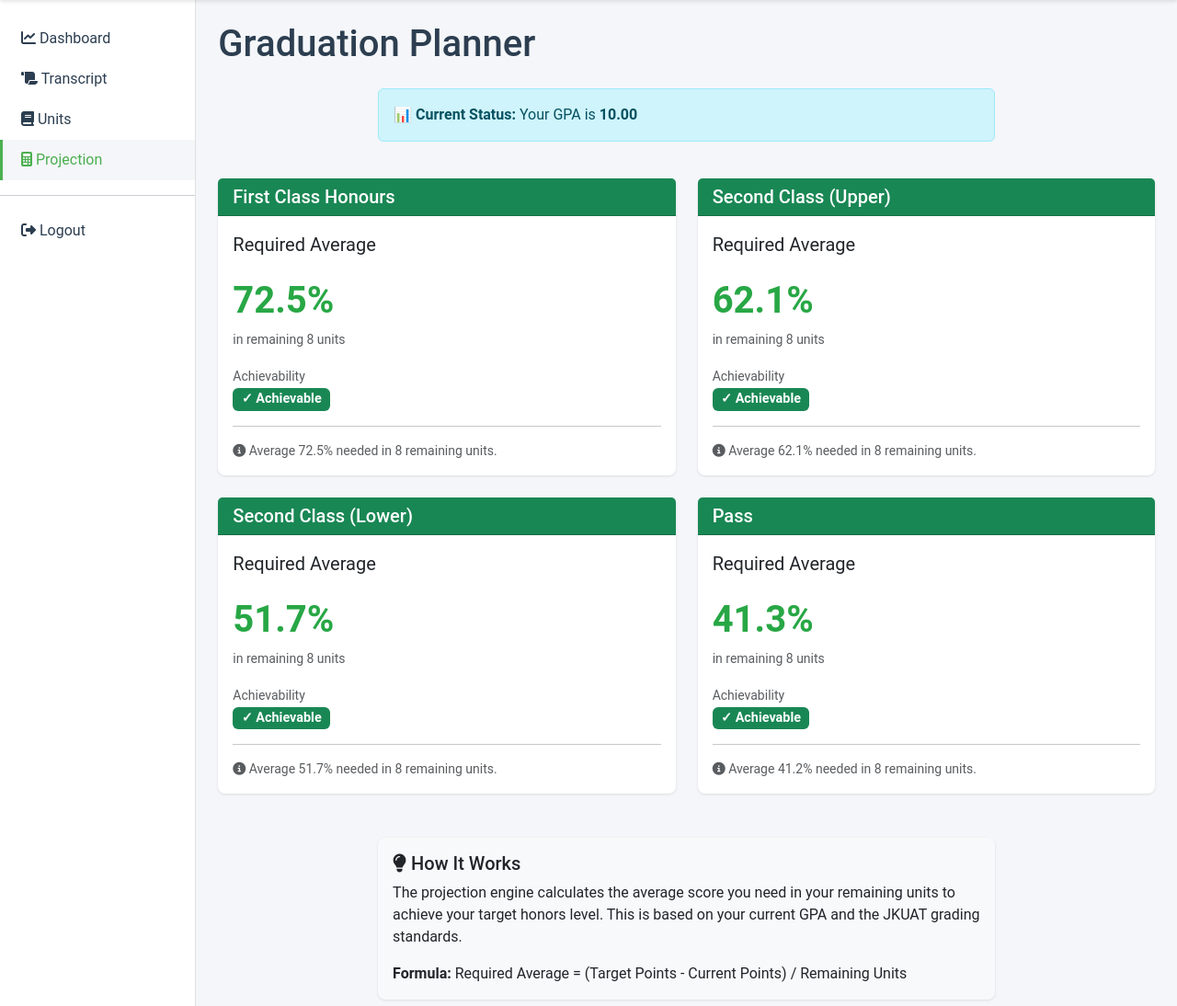
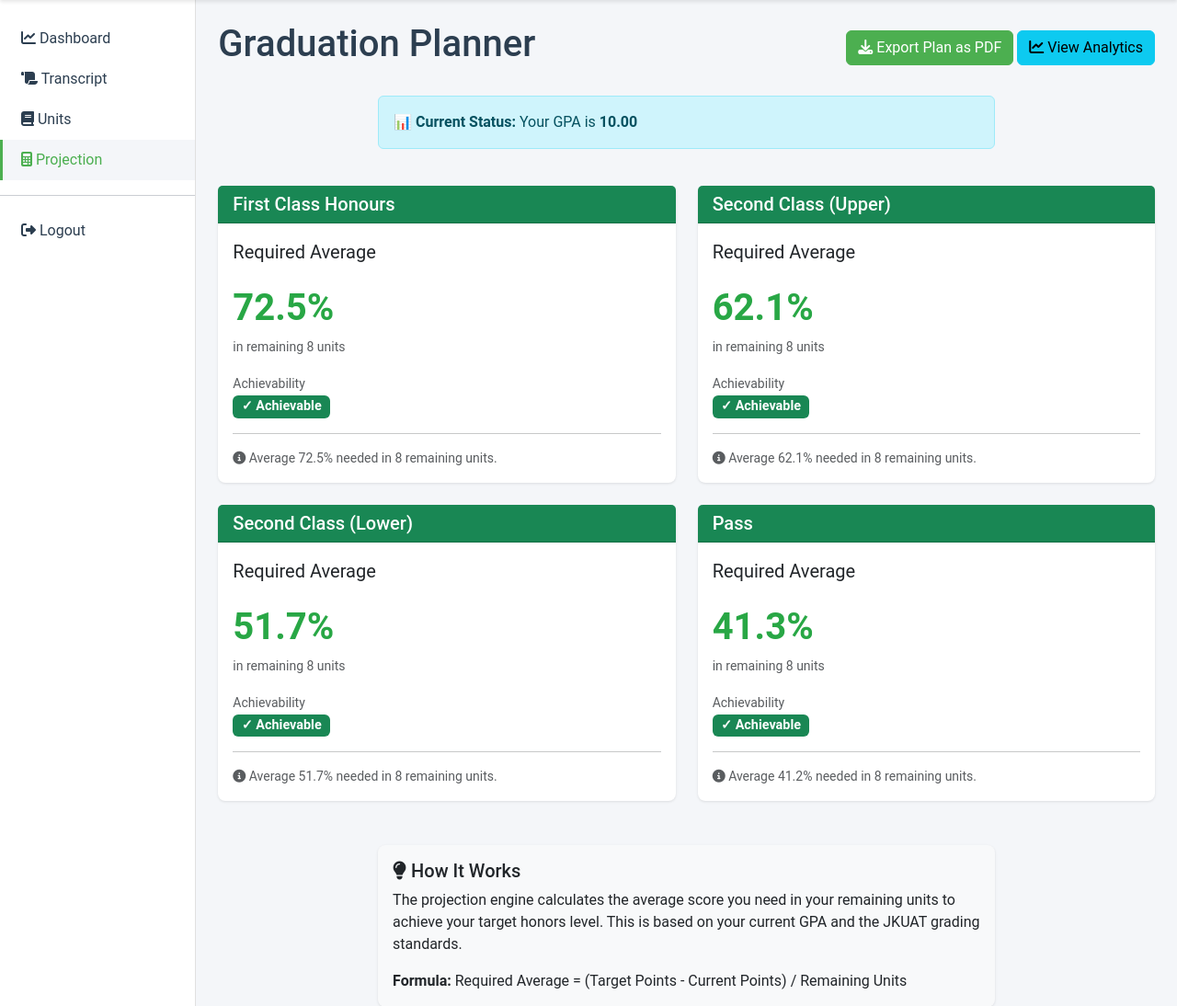
Before and after one commit to Kigsdev/jkuat-gpa-calculator, a Django app: page /academics/projection/ in a window 1280 px wide. Shown: the part 57-1151 px from the top of the page at 92% size. Run offline with Django 4.2, Linux system fonts and the light colour scheme; a user stored in the database is signed in; tables that the repository leaves empty hold one stand-in row (values such as "Sample post").

Commit message:
feat: add Phase 5 feature links to templates and update documentation
🎯 Template Enhancements:
- Added PDF export buttons to transcript page
- Added PDF export button to graduation plan page
- Added Grade Analytics link to projection page
- Added Analytics and Alerts links to dashboard
- Enhanced quick links section with Phase 5 features

📝 Documentation:
- Updated QUICKSTART.md with Phase 5 feature descriptions
- Added detailed usage instructions for PDF exports
- Added alert types documentation
- Added analytics features list

✅ All 24 tests passing
✅ Phase 5 fully integrated with existing UI
✅ Production-ready advanced features

```diff
--- a/templates/academics/dashboard.html
+++ b/templates/academics/dashboard.html
@@ -99,6 +99,12 @@
                     <a href="{% url 'academics:projection' %}" class="btn btn-outline-success w-100 mb-2">
                         <i class="fas fa-calculator"></i> GPA Projection
                     </a>
+                    <a href="{% url 'academics:analytics' %}" class="btn btn-outline-info w-100 mb-2">
+                        <i class="fas fa-chart-line"></i> Grade Analytics
+                    </a>
+                    <a href="{% url 'academics:alerts' %}" class="btn btn-outline-warning w-100 mb-2">
+                        <i class="fas fa-bell"></i> View Alerts
+                    </a>
                     <a href="{% url 'accounts:profile' %}" class="btn btn-outline-success w-100">
                         <i class="fas fa-user"></i> Edit Profile
                     </a>
--- a/templates/academics/projection.html
+++ b/templates/academics/projection.html
@@ -5,7 +5,17 @@
 {% block content %}
 <div class="container mt-4">
     {% if student %}
-    <h1 class="mb-4">Graduation Planner</h1>
+    <div class="d-flex justify-content-between align-items-center mb-4">
+        <h1>Graduation Planner</h1>
+        <div>
+            <a href="{% url 'academics:projection_export' %}" class="btn btn-primary">
+                <i class="fas fa-download"></i> Export Plan as PDF
+            </a>
+            <a href="{% url 'academics:analytics' %}" class="btn btn-info">
+                <i class="fas fa-chart-line"></i> View Analytics
+            </a>
+        </div>
+    </div>
 
     <div class="row mb-4">
         <div class="col-md-8 mx-auto">
```
Also changed, not shown: templates/academics/transcript.html (+11 -1 lines).
